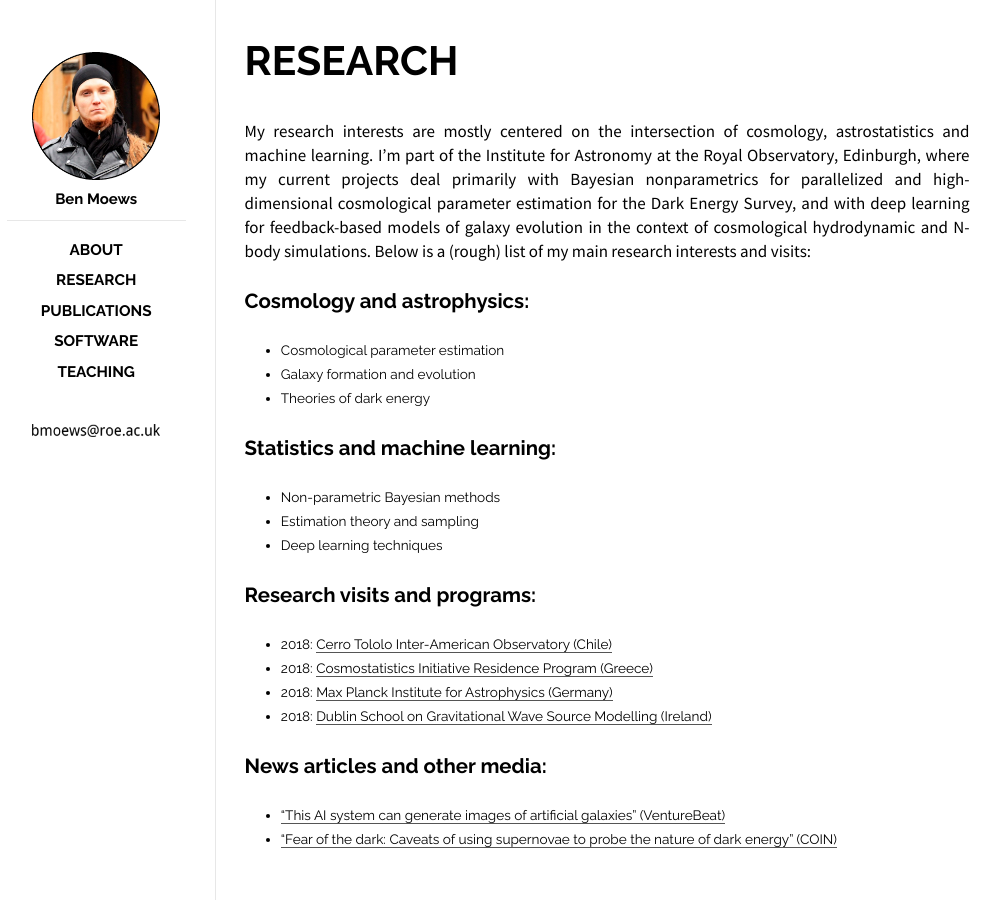
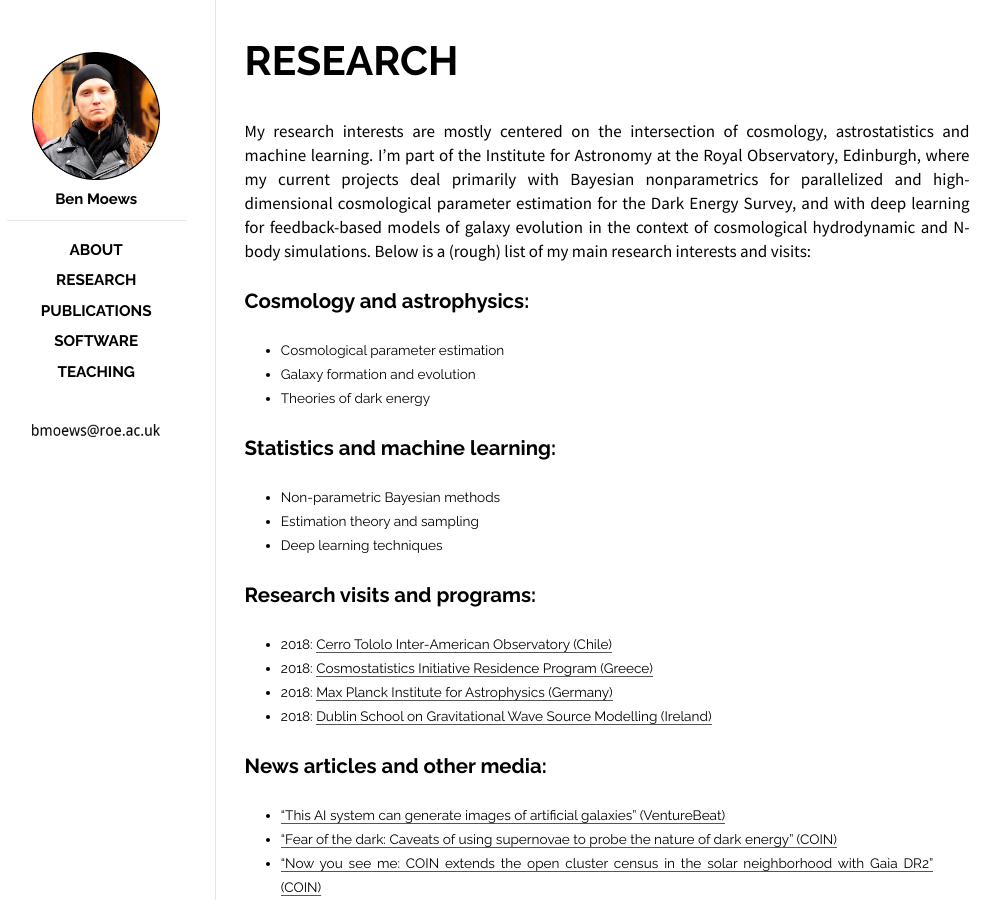
Before and after one commit to moews/moews.github.io, a Jekyll site: the page built from _posts/2017-03-26-research.md, in a window 1280 px wide. Shown: the whole page, without its empty margins (143-1144 px from the left). Built offline with Jekyll 4.4.1, drawn with Linux system fonts in a browser that asks for light colours.

Commit message:
Update 2017-03-26-research.md

```diff
--- a/_posts/2017-03-26-research.md
+++ b/_posts/2017-03-26-research.md
@@ -33,5 +33,7 @@
 
 * ["This AI system can generate images of artificial galaxies" (VentureBeat)](https://venturebeat.com/2018/11/08/this-ai-system-can-generate-images-of-artificial-galaxies)
 * ["Fear of the dark: Caveats of using supernovae to probe the nature of dark energy" (COIN)](https://cosmostatistics-initiative.org/news/sncosmo/)
+* ["Now you see me: COIN extends the open cluster census in the solar neighborhood with Gaia DR2" (COIN)](https://cosmostatistics-initiative.org/coin-gaia_ocs/)
+* ["Artificial intelligence used to predict short-term share price movements" (The Economic Voice)](https://www.economicvoice.com/artificial-intelligence-used-to-predict-short-term-share-price-movements/)
 
 <br>
```
